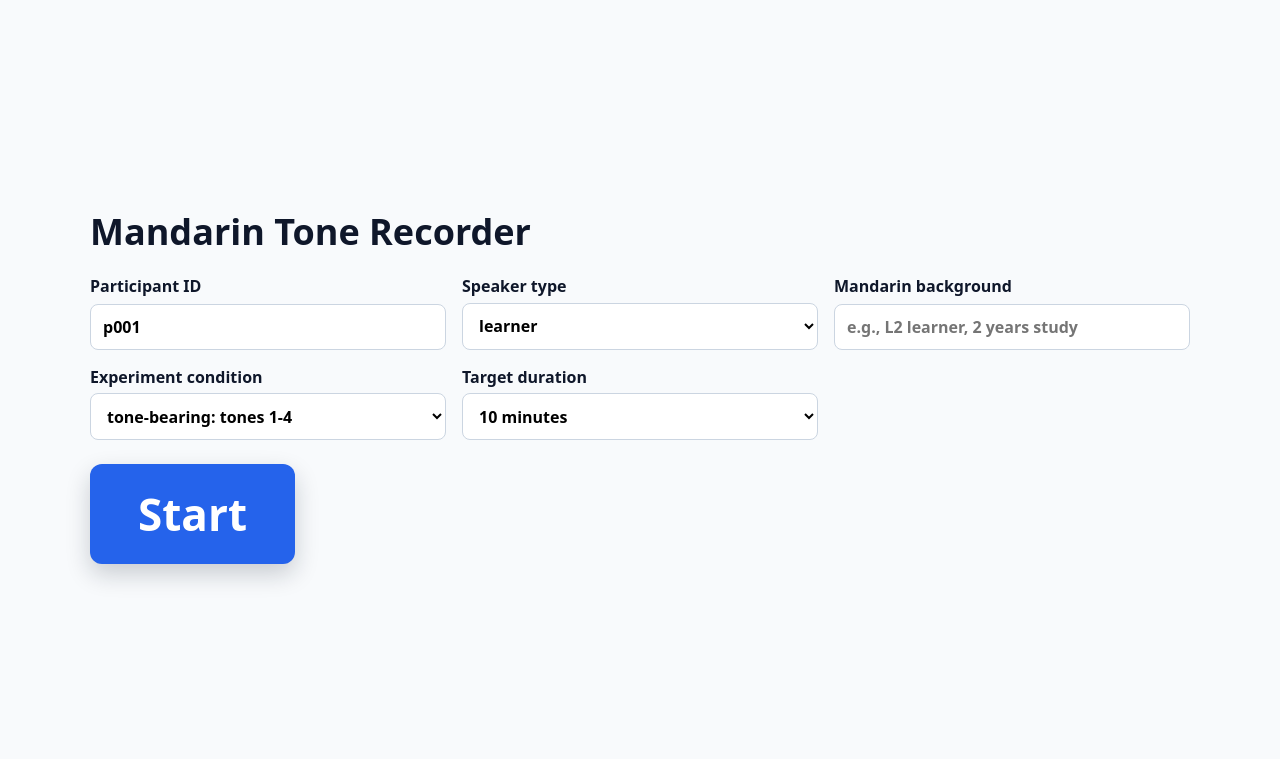
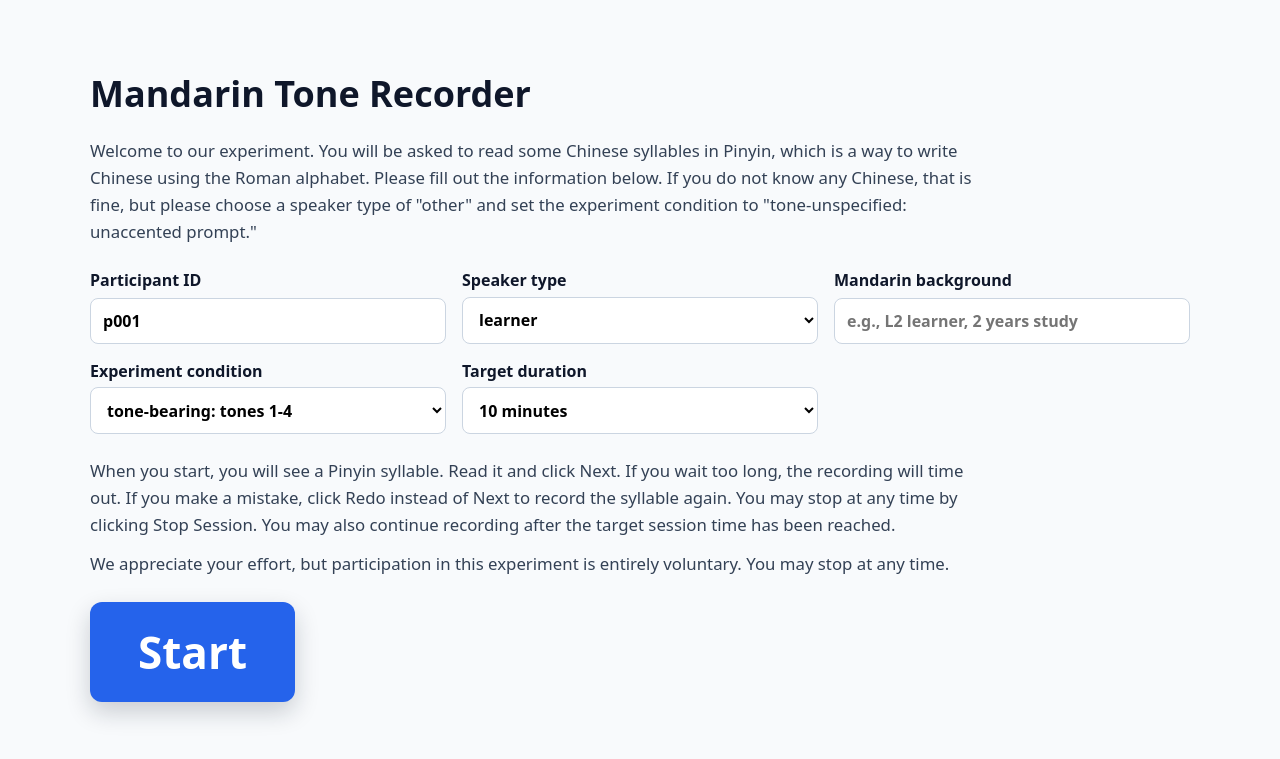
Before and after one commit to abecode/mandarin_tone_recorder, a FastAPI app: page / in a window 1280 px wide. Shown: the top 759 px of the page. Run offline with FastAPI, Linux system fonts and the light colour scheme.

Commit message:
added instructions

```diff
--- a/static/recorder.css
+++ b/static/recorder.css
@@ -66,6 +66,21 @@ h1 {
   margin: 0;
   font-size: 2.25rem;
   line-height: 1.1;
+}
+
+.setup-instructions {
+  max-width: 900px;
+  color: #334155;
+  font-size: 1.05rem;
+  line-height: 1.6;
+}
+
+.setup-instructions p {
+  margin: 0;
+}
+
+.setup-instructions p + p {
+  margin-top: 0.75rem;
 }
 
 .metadata-grid {
--- a/templates/recorder.html
+++ b/templates/recorder.html
@@ -12,6 +12,17 @@
     <section id="setup-screen" class="screen">
       <div class="screen-inner">
         <h1>Mandarin Tone Recorder</h1>
+
+        <div class="setup-instructions">
+          <p>
+            Welcome to our experiment. You will be asked to read some Chinese
+            syllables in Pinyin, which is a way to write Chinese using the Roman
+            alphabet. Please fill out the information below. If you do not know
+            any Chinese, that is fine, but please choose a speaker type of
+            "other" and set the experiment condition to
+            "tone-unspecified: unaccented prompt."
+          </p>
+        </div>
 
         <div class="metadata-grid">
           <label>
@@ -54,6 +65,20 @@
               <option value="1200">20 minutes</option>
             </select>
           </label>
+        </div>
+
+        <div class="setup-instructions">
+          <p>
+            When you start, you will see a Pinyin syllable. Read it and click
+            Next. If you wait too long, the recording will time out. If you make
+            a mistake, click Redo instead of Next to record the syllable again.
+            You may stop at any time by clicking Stop Session. You may also
+            continue recording after the target session time has been reached.
+          </p>
+          <p>
+            We appreciate your effort, but participation in this experiment is
+            entirely voluntary. You may stop at any time.
+          </p>
         </div>
 
         <div class="setup-actions">
```
